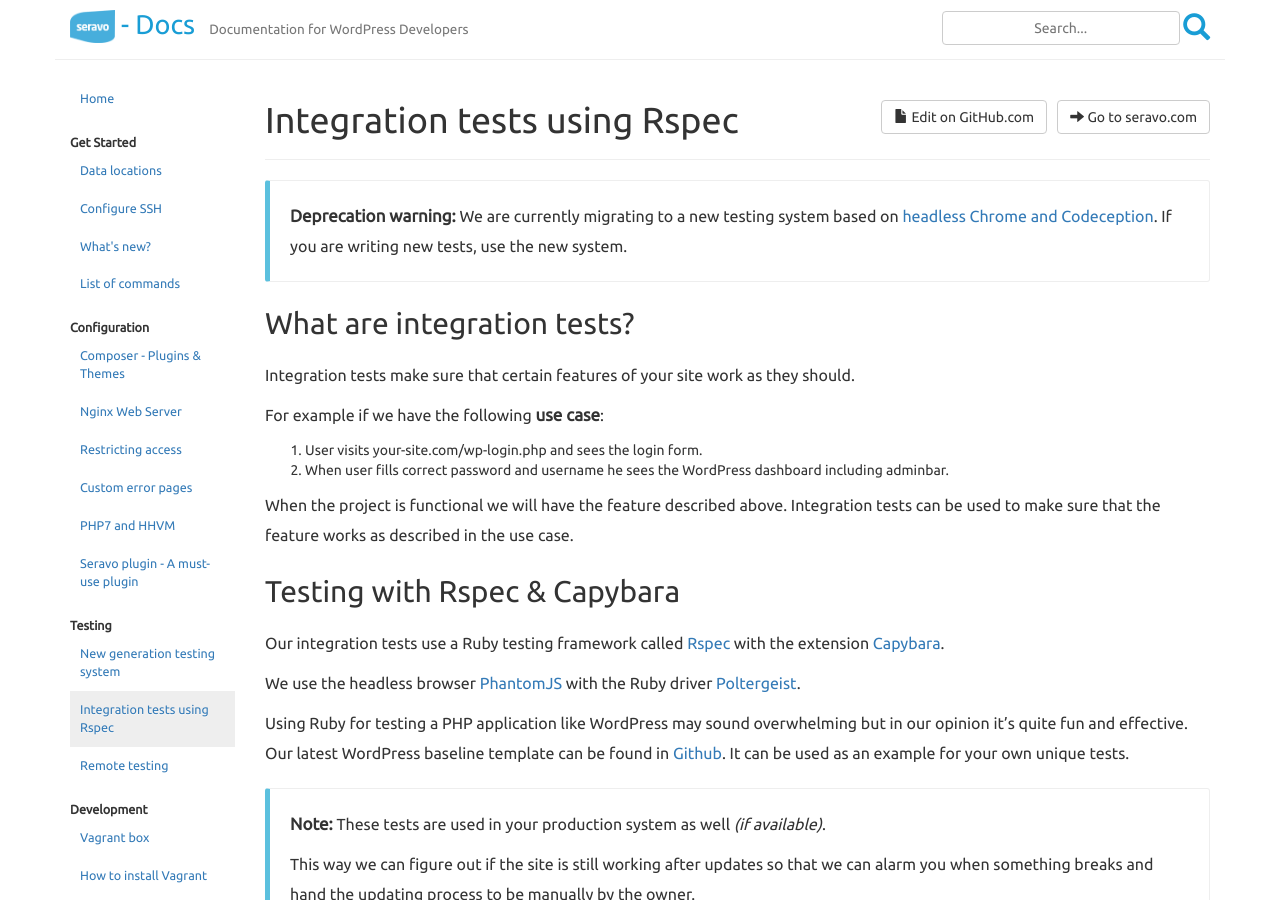
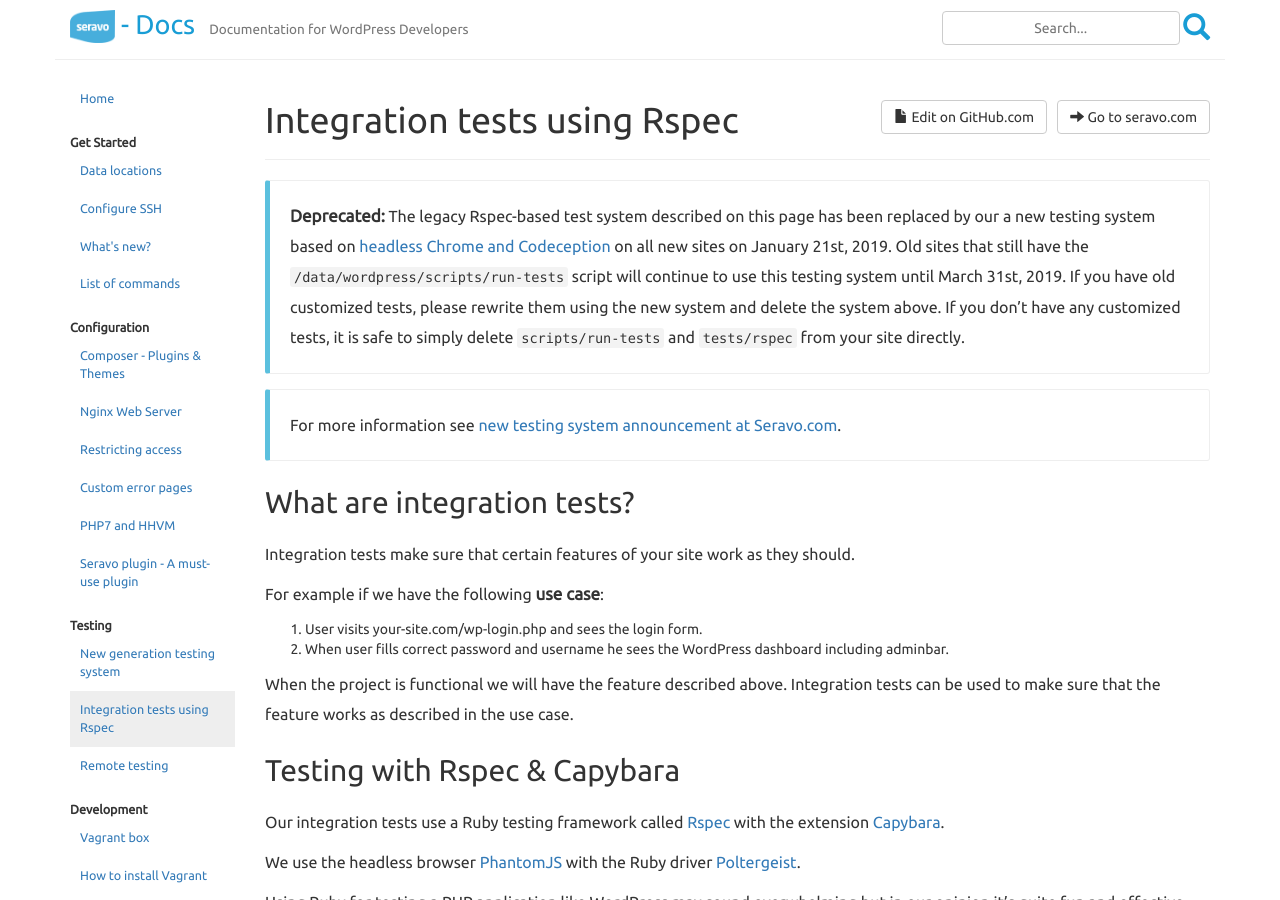
Before and after one commit to Seravo/docs, a Jekyll site: the page built from _posts/2015-10-11-integration-tests.md, in a window 1280 px wide and 900 px high. Built offline with Jekyll 4.4.1, drawn with Linux system fonts in a browser that asks for light colours; nearby versions of some CDN libraries.

Commit message:
Update deprecation notice now when old tests are deprecated on new sites

```diff
--- a/_posts/2015-10-11-integration-tests.md
+++ b/_posts/2015-10-11-integration-tests.md
@@ -6,7 +6,9 @@
 date: 2015-10-11 03:28:22
 ---
 
-> **Deprecation warning:** We are currently migrating to a new testing system based on [headless Chrome and Codeception]({{ site.baseurl }}{% post_url 2018-09-21-ng-integration-tests %}). If you are writing new tests, use the new system.
+> **Deprecated:** The legacy Rspec-based test system described on this page has been replaced by our a new testing system based on [headless Chrome and Codeception]({{ site.baseurl }}{% post_url 2018-09-21-ng-integration-tests %}) on all new sites on January 21st, 2019. Old sites that still have the `/data/wordpress/scripts/run-tests` script will continue to use this testing system until March 31st, 2019. If you have old customized tests, please rewrite them using the new system and delete the system above. If you don't have any customized tests, it is safe to simply delete `scripts/run-tests` and `tests/rspec` from your site directly.
+
+> For more information see [new testing system announcement at Seravo.com](https://seravo.com/blog/the-next-generation-wordpress-testing-system/).
 
 ## What are integration tests?
 
```
Also changed, not shown: _posts/2018-09-21-ng-integration-tests.md (+2 -1 lines).
